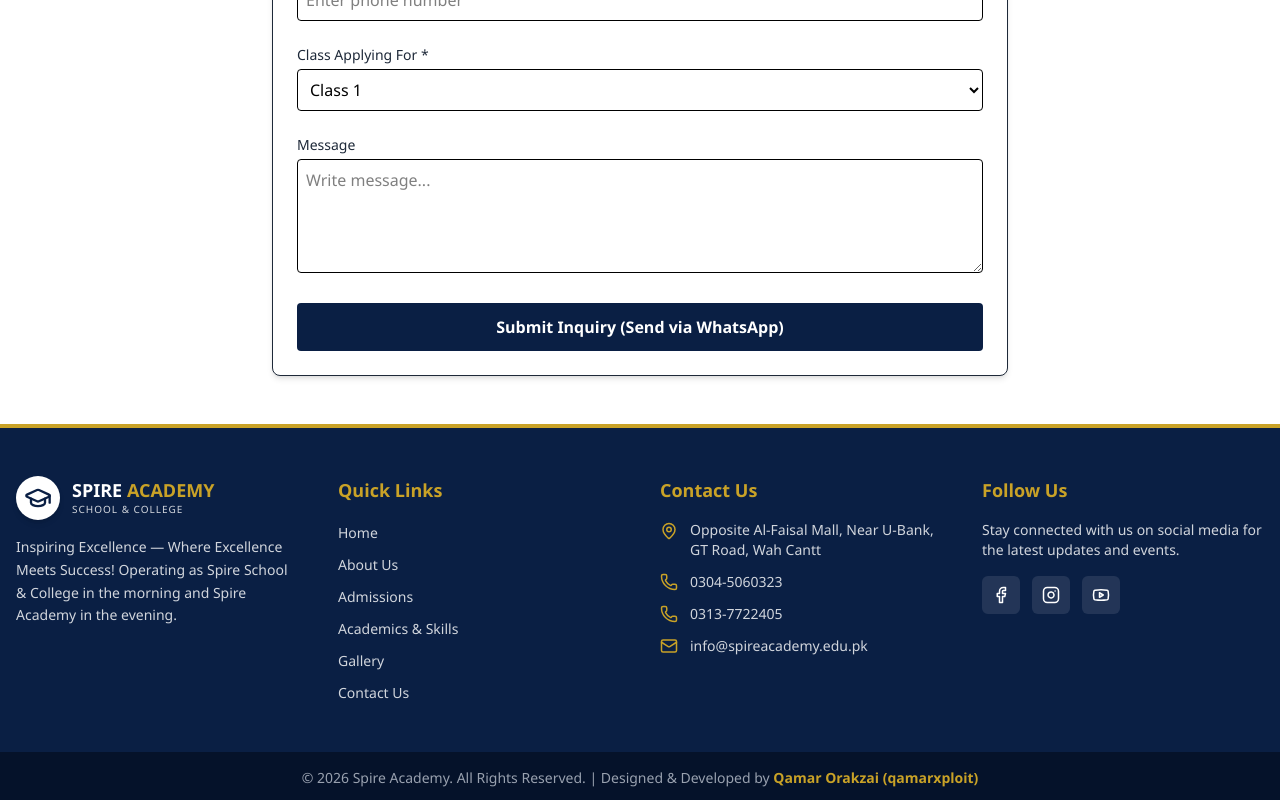
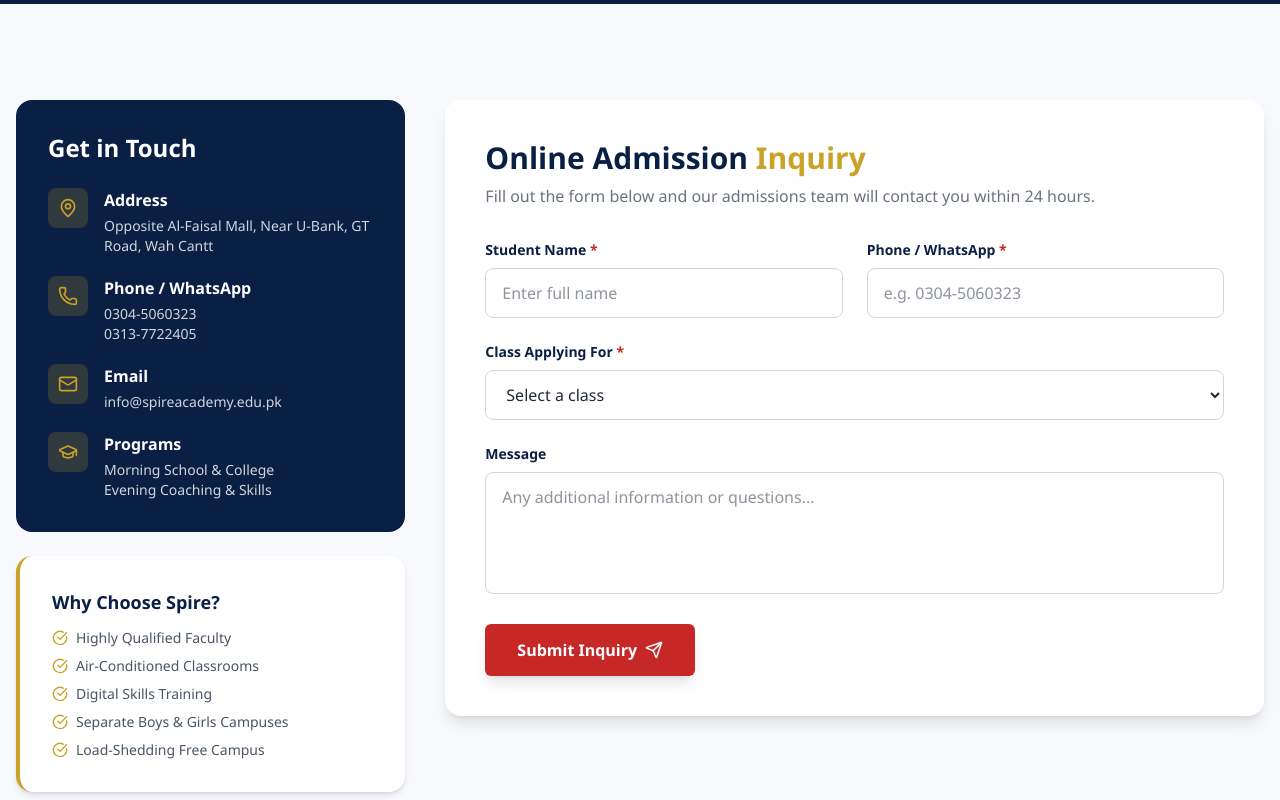
Before and after one commit to qamarxploit/Spire, a Next.js app: page /admissions in a window 1280 px wide. Shown: the part 380-1180 px from the top of the page. Built offline with nearby package versions, Linux system fonts and the light colour scheme.

Commit message:
Restored full UI layout with working WhatsApp redirection

```diff
--- a/src/app/admissions/page.tsx
+++ b/src/app/admissions/page.tsx
@@ -1,97 +1,256 @@
 "use client";
 
 import { useState } from "react";
+import { Send, CheckCircle, Phone, MapPin, Mail, GraduationCap } from "lucide-react";
 
 export default function AdmissionsPage() {
   const [formData, setFormData] = useState({
-    name: "",
+    studentName: "",
     phone: "",
-    className: "Class 1",
+    classApplying: "",
     message: "",
   });
+  const [status, setStatus] = useState<"idle" | "submitting" | "success">("idle");
+
+  const handleChange = (
+    e: React.ChangeEvent<HTMLInputElement | HTMLTextAreaElement | HTMLSelectElement>
+  ) => {
+    setFormData((prev) => ({ ...prev, [e.target.name]: e.target.value }));
+  };
 
   const handleSubmit = (e: React.FormEvent) => {
     e.preventDefault();
+    setStatus("submitting");
 
     const phoneNumber = "923045060323";
 
-    const textMessage = `*New Inquiry / Admission Request*%0A%0A` +
-      `*Student Name:* ${encodeURIComponent(formData.name)}%0A` +
+    const textMessage =
+      `*New Inquiry / Admission Request*%0A%0A` +
+      `*Student Name:* ${encodeURIComponent(formData.studentName)}%0A` +
       `*Phone/WhatsApp:* ${encodeURIComponent(formData.phone)}%0A` +
-      `*Class Applying For:* ${encodeURIComponent(formData.className)}%0A` +
-      `*Message:* ${encodeURIComponent(formData.message)}`;
+      `*Class Applying For:* ${encodeURIComponent(formData.classApplying)}%0A` +
+      `*Message:* ${encodeURIComponent(formData.message || "N/A")}`;
 
     const whatsappUrl = `https://wa.me/${phoneNumber}?text=${textMessage}`;
     window.open(whatsappUrl, "_blank");
+
+    setStatus("success");
+    setFormData({ studentName: "", phone: "", classApplying: "", message: "" });
   };
 
   return (
-    <div className="max-w-3xl mx-auto px-4 py-12">
-      <h1 className="text-3xl font-bold text-center mb-8 text-[#0a1f44]">
-        Admissions Inquiry
+    <div>
+      {/* Page Header */}
+      <section className="bg-[#0a1f44] py-16 md:py-20">
+        <div className="max-w-7xl mx-auto px-4 text-center">
+          <h1 className="text-4xl md:text-5xl font-bold text-white mb-4">
+            Admissions <span className="text-[#c9a227]">2026</span>
           </h1>
-      <form onSubmit={handleSubmit} className="space-y-6 bg-white p-6 rounded-lg shadow-md border">
+          <p className="text-gray-300 text-lg max-w-2xl mx-auto">
+            Take the first step towards a brighter future. Fill out the inquiry form below and our team will contact you shortly.
+          </p>
+        </div>
+      </section>
+
+      <section className="py-16 md:py-24 bg-[#f8f9fc]">
+        <div className="max-w-7xl mx-auto px-4">
+          <div className="grid lg:grid-cols-3 gap-10">
+            {/* Contact Info Sidebar */}
+            <div className="lg:col-span-1 space-y-6">
+              <div className="bg-[#0a1f44] rounded-2xl p-8 text-white">
+                <h3 className="text-2xl font-bold mb-6">Get in Touch</h3>
+                <div className="space-y-5">
+                  <div className="flex items-start gap-4">
+                    <div className="w-10 h-10 bg-[#c9a227]/20 rounded-lg flex items-center justify-center shrink-0">
+                      <MapPin size={20} className="text-[#c9a227]" />
+                    </div>
                     <div>
-          <label className="block text-sm font-medium mb-1">Student Name *</label>
+                      <p className="font-semibold mb-1">Address</p>
+                      <p className="text-gray-300 text-sm">
+                        Opposite Al-Faisal Mall, Near U-Bank, GT Road, Wah Cantt
+                      </p>
+                    </div>
+                  </div>
+                  <div className="flex items-start gap-4">
+                    <div className="w-10 h-10 bg-[#c9a227]/20 rounded-lg flex items-center justify-center shrink-0">
+                      <Phone size={20} className="text-[#c9a227]" />
+                    </div>
+                    <div>
+                      <p className="font-semibold mb-1">Phone / WhatsApp</p>
+                      <p className="text-gray-300 text-sm">0304-5060323</p>
+                      <p className="text-gray-300 text-sm">0313-7722405</p>
+                    </div>
+                  </div>
+                  <div className="flex items-start gap-4">
+                    <div className="w-10 h-10 bg-[#c9a227]/20 rounded-lg flex items-center justify-center shrink-0">
+                      <Mail size={20} className="text-[#c9a227]" />
+                    </div>
+                    <div>
+                      <p className="font-semibold mb-1">Email</p>
+                      <p className="text-gray-300 text-sm">info@spireacademy.edu.pk</p>
+                    </div>
+                  </div>
+                  <div className="flex items-start gap-4">
+                    <div className="w-10 h-10 bg-[#c9a227]/20 rounded-lg flex items-center justify-center shrink-0">
+                      <GraduationCap size={20} className="text-[#c9a227]" />
+                    </div>
+                    <div>
+                      <p className="font-semibold mb-1">Programs</p>
+                      <p className="text-gray-300 text-sm">Morning School & College</p>
+                      <p className="text-gray-300 text-sm">Evening Coaching & Skills</p>
+                    </div>
+                  </div>
+                </div>
+              </div>
+
+              <div className="bg-white rounded-2xl p-8 shadow-md border-l-4 border-[#c9a227]">
+                <h4 className="text-lg font-bold text-[#0a1f44] mb-3">Why Choose Spire?</h4>
+                <ul className="space-y-2 text-gray-600 text-sm">
+                  <li className="flex items-start gap-2">
+                    <CheckCircle size={16} className="text-[#c9a227] shrink-0 mt-0.5" />
+                    Highly Qualified Faculty
+                  </li>
+                  <li className="flex items-start gap-2">
+                    <CheckCircle size={16} className="text-[#c9a227] shrink-0 mt-0.5" />
+                    Air-Conditioned Classrooms
+                  </li>
+                  <li className="flex items-start gap-2">
+                    <CheckCircle size={16} className="text-[#c9a227] shrink-0 mt-0.5" />
+                    Digital Skills Training
+                  </li>
+                  <li className="flex items-start gap-2">
+                    <CheckCircle size={16} className="text-[#c9a227] shrink-0 mt-0.5" />
+                    Separate Boys & Girls Campuses
+                  </li>
+                  <li className="flex items-start gap-2">
+                    <CheckCircle size={16} className="text-[#c9a227] shrink-0 mt-0.5" />
+                    Load-Shedding Free Campus
+                  </li>
+                </ul>
+              </div>
+            </div>
+
+            {/* Form */}
+            <div className="lg:col-span-2">
+              <div className="bg-white rounded-2xl p-8 md:p-10 shadow-lg">
+                <h2 className="text-2xl md:text-3xl font-bold text-[#0a1f44] mb-2">
+                  Online Admission <span className="text-[#c9a227]">Inquiry</span>
+                </h2>
+                <p className="text-gray-500 mb-8">
+                  Fill out the form below and our admissions team will contact you within 24 hours.
+                </p>
+
+                {status === "success" ? (
+                  <div className="bg-green-50 border border-green-200 rounded-xl p-8 text-center">
+                    <CheckCircle size={48} className="text-green-600 mx-auto mb-4" />
+                    <h3 className="text-xl font-bold text-green-800 mb-2">Inquiry Submitted!</h3>
+                    <p className="text-green-700 mb-6">
+                      Thank you for your interest in Spire Academy. Your details have been redirected to WhatsApp!
+                    </p>
+                    <button
+                      onClick={() => setStatus("idle")}
+                      className="bg-[#0a1f44] text-white px-6 py-2.5 rounded-md font-medium hover:bg-[#1a3a6e] transition-colors"
+                    >
+                      Submit Another Inquiry
+                    </button>
+                  </div>
+                ) : (
+                  <form onSubmit={handleSubmit} className="space-y-6">
+                    <div className="grid md:grid-cols-2 gap-6">
+                      <div>
+                        <label htmlFor="studentName" className="block text-sm font-semibold text-[#0a1f44] mb-2">
+                          Student Name <span className="text-[#c62828]">*</span>
+                        </label>
                         <input
                           type="text"
+                          id="studentName"
+                          name="studentName"
                           required
-            value={formData.name}
-            onChange={(e) => setFormData({ ...formData, name: e.target.value })}
-            className="w-full border rounded p-2 text-black"
-            placeholder="Enter student name"
+                          value={formData.studentName}
+                          onChange={handleChange}
+                          placeholder="Enter full name"
+                          className="w-full px-4 py-3 rounded-lg border border-gray-300 focus:border-[#c9a227] focus:ring-2 focus:ring-[#c9a227]/20 outline-none transition-all"
                         />
                       </div>
                       <div>
-          <label className="block text-sm font-medium mb-1">Phone / WhatsApp *</label>
+                        <label htmlFor="phone" className="block text-sm font-semibold text-[#0a1f44] mb-2">
+                          Phone / WhatsApp <span className="text-[#c62828]">*</span>
+                        </label>
                         <input
-            type="text"
+                          type="tel"
+                          id="phone"
+                          name="phone"
                           required
                           value={formData.phone}
-            onChange={(e) => setFormData({ ...formData, phone: e.target.value })}
-            className="w-full border rounded p-2 text-black"
-            placeholder="Enter phone number"
+                          onChange={handleChange}
+                          placeholder="e.g. 0304-5060323"
+                          className="w-full px-4 py-3 rounded-lg border border-gray-300 focus:border-[#c9a227] focus:ring-2 focus:ring-[#c9a227]/20 outline-none transition-all"
                         />
                       </div>
+                    </div>
+
                     <div>
-          <label className="block text-sm font-medium mb-1">Class Applying For *</label>
+                      <label htmlFor="classApplying" className="block text-sm font-semibold text-[#0a1f44] mb-2">
+                        Class Applying For <span className="text-[#c62828]">*</span>
+                      </label>
                       <select
-            value={formData.className}
-            onChange={(e) => setFormData({ ...formData, className: e.target.value })}
-            className="w-full border rounded p-2 text-black"
+                        id="classApplying"
+                        name="classApplying"
+                        required
+                        value={formData.classApplying}
+                        onChange={handleChange}
+                        className="w-full px-4 py-3 rounded-lg border border-gray-300 focus:border-[#c9a227] focus:ring-2 focus:ring-[#c9a227]/20 outline-none transition-all bg-white"
                       >
-            <option>Playgroup / Nursery</option>
-            <option>Class 1</option>
-            <option>Class 2</option>
-            <option>Class 3</option>
-            <option>Class 4</option>
-            <option>Class 5</option>
-            <option>Class 6</option>
-            <option>Class 7</option>
-            <option>Class 8</option>
-            <option>Class 9</option>
-            <option>Class 10</option>
-            <option>1st Year</option>
-            <option>2nd Year</option>
+                        <option value="">Select a class</option>
+                        <option value="Play Group">Play Group</option>
+                        <option value="Nursery">Nursery</option>
+                        <option value="Prep">Prep</option>
+                        <option value="Class 1">Class 1</option>
+                        <option value="Class 2">Class 2</option>
+                        <option value="Class 3">Class 3</option>
+                        <option value="Class 4">Class 4</option>
+                        <option value="Class 5">Class 5</option>
+                        <option value="Class 6">Class 6</option>
+                        <option value="Class 7">Class 7</option>
+                        <option value="Class 8">Class 8</option>
+                        <option value="Class 9">Class 9</option>
+                        <option value="Class 10">Class 10 (Matric)</option>
+                        <option value="FSc Part 1">FSc Part 1</option>
+                        <option value="FSc Part 2">FSc Part 2</option>
+                        <option value="Evening Coaching">Evening Coaching</option>
+                        <option value="Digital Skills">Digital Skills Program</option>
                       </select>
                     </div>
+
                     <div>
-          <label className="block text-sm font-medium mb-1">Message</label>
+                      <label htmlFor="message" className="block text-sm font-semibold text-[#0a1f44] mb-2">
+                        Message
+                      </label>
                       <textarea
+                        id="message"
+                        name="message"
+                        rows={4}
                         value={formData.message}
-            onChange={(e) => setFormData({ ...formData, message: e.target.value })}
-            className="w-full border rounded p-2 text-black"
-            rows={4}
-            placeholder="Write message..."
-          ></textarea>
+                        onChange={handleChange}
+                        placeholder="Any additional information or questions..."
+                        className="w-full px-4 py-3 rounded-lg border border-gray-300 focus:border-[#c9a227] focus:ring-2 focus:ring-[#c9a227]/20 outline-none transition-all resize-none"
+                      />
                     </div>
+
                     <button
                       type="submit"
-          className="w-full bg-[#0a1f44] hover:bg-[#c9a227] text-white font-bold py-3 rounded transition-colors"
+                      className="inline-flex items-center gap-2 bg-[#c62828] hover:bg-[#a02020] text-white px-8 py-3.5 rounded-md font-bold text-base transition-all shadow-lg"
                     >
-          Submit Inquiry (Send via WhatsApp)
+                      Submit Inquiry
+                      <Send size={18} />
                     </button>
                   </form>
+                )}
+              </div>
+            </div>
+          </div>
+        </div>
+      </section>
     </div>
   );
 }
```
Lines whose indentation alone changed are shown as unchanged.
